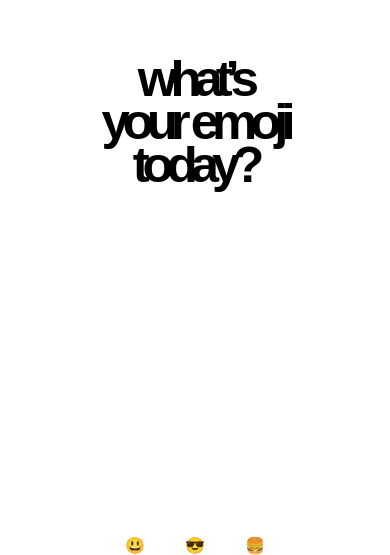
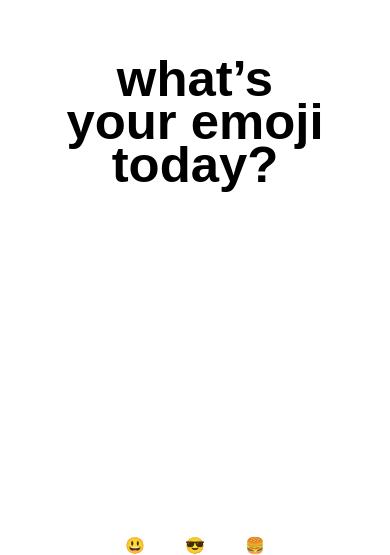
Before and after one commit to kbooz/youremoji-today, a React (Create React App) app: page / in a window 390 px wide. Shown: the part 289-844 px from the top of the page. Built offline with nearby package versions, Linux system fonts and the light colour scheme.

Commit message:
fixed mobile spacing

```diff
--- a/src/components/Title/Title.styles.ts
+++ b/src/components/Title/Title.styles.ts
@@ -17,7 +17,6 @@ export const TitleButton = styled(motion.button)`
 	background: transparent;
 	font-size: calc(${fluidText(48, 82, 360, 720)});
 	font-weight: 600;
-	letter-spacing: -7px;
 	text-align: center;
 	line-height: 0.85;
 	padding: 0;
```
